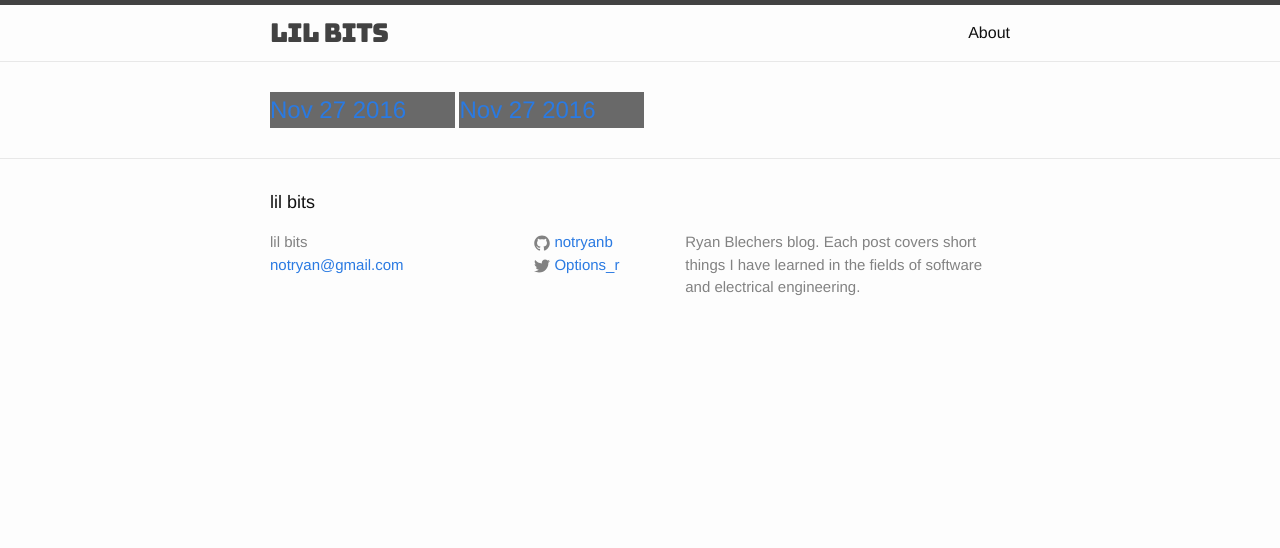
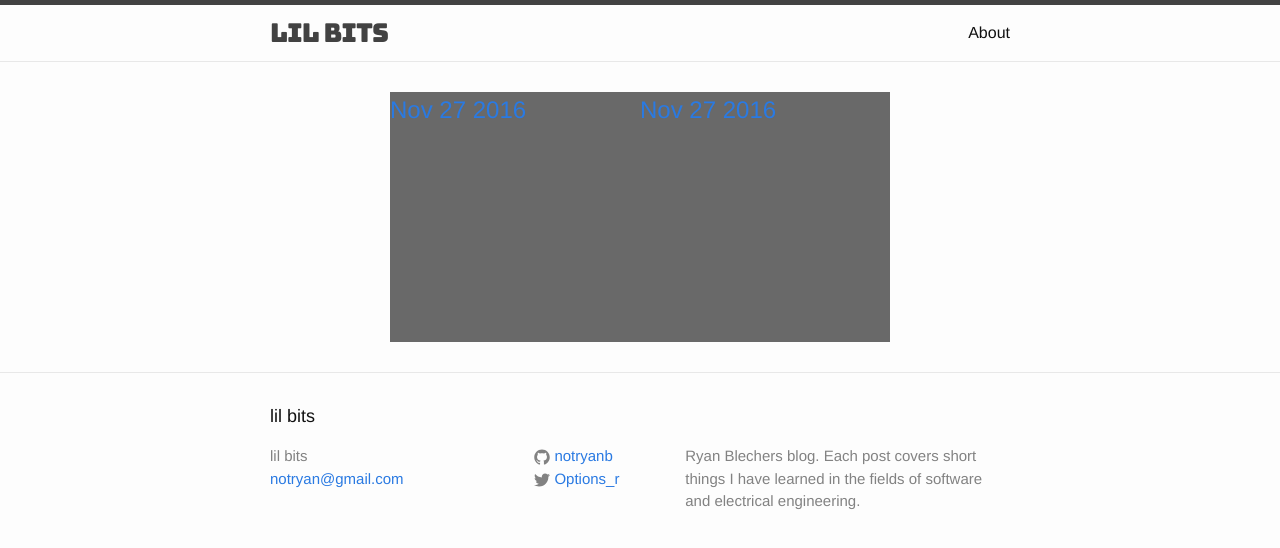
Before and after one commit to notryanb/notryanb.github.io, a Jekyll site: the page built from index.html, in a window 1280 px wide. Shown: the top 548 px of the page. Built offline with Jekyll 4.4.1, drawn with Linux system fonts in a browser that asks for light colours.

Commit message:
Add flex layout

```diff
--- a/_sass/_layout.scss
+++ b/_sass/_layout.scss
@@ -170,11 +170,16 @@
     font-size: 20px;
 }
 
+.post-block-container {
+  display: flex;
+  flex-wrap: wrap;
+  justify-content: center;
+}
+
 .post-block {
+  min-height: 250px;
+  flex-basis: 250px;
   background: #696969;
-  width: 25%;
-  display: inline-block;
-  margin: 0;
 }
 
 .post-list {
```
